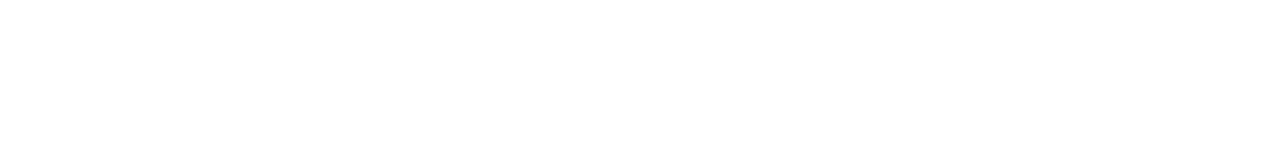
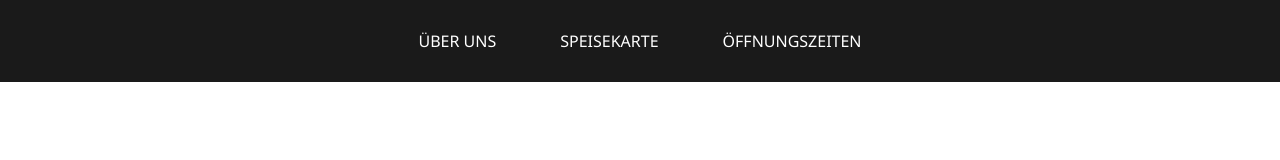
Before and after one commit to vitalischumarov/Webseite, a plain HTML site: page index.html in a window 1280 px wide. Drawn offline with Linux system fonts and the light colour scheme.

Commit message:
header created

```diff
--- a/index.html
+++ b/index.html
@@ -3,7 +3,16 @@
   <head>
     <meta charset="UTF-8" />
     <meta name="viewport" content="width=device-width, initial-scale=1.0" />
-    <title>Document</title>
+    <link rel="stylesheet" href="./style.css" />
+    <title>Pizzeria-Website</title>
   </head>
-  <body></body>
+  <body>
+    <header>
+      <ul>
+        <li><a href="">ÜBER UNS</a></li>
+        <li><a href="">SPEISEKARTE</a></li>
+        <li><a href="">ÖFFNUNGSZEITEN</a></li>
+      </ul>
+    </header>
+  </body>
 </html>
--- /dev/null
+++ b/style.css
@@ -0,0 +1,28 @@
+* {
+  margin: 0;
+  padding: 0;
+}
+header {
+  display: flex;
+  justify-content: center;
+  background-color: rgb(26, 26, 26);
+}
+
+ul {
+  list-style-type: none;
+}
+
+li {
+  display: inline-block;
+  margin: 30px;
+}
+
+li > a {
+  color: white;
+  text-decoration: none;
+  font-family: "Segoe UI", Tahoma, Geneva, Verdana, sans-serif;
+}
+
+li > a:hover {
+  color: red;
+}
```
Also changed, not shown: 1 other file.
